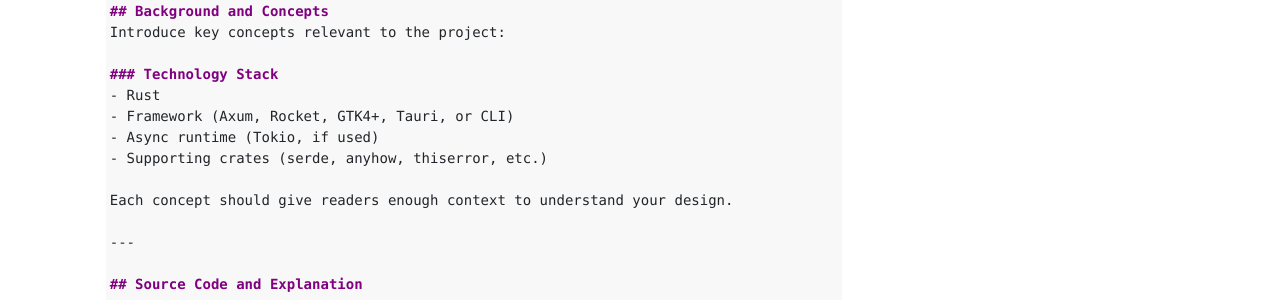
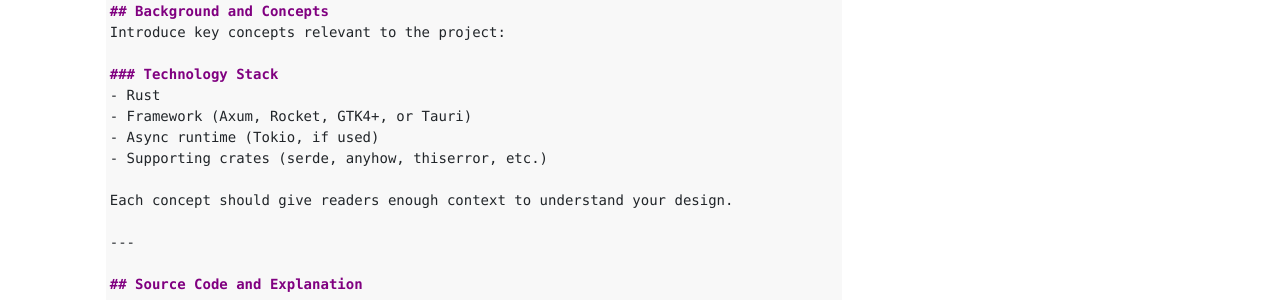
Before and after one commit to gusti-alfarisy/gusti-alfarisy.github.io, a Jekyll site: the page built from _posts/2025-11-25-final-exam-info-fp.md, in a window 1280 px wide and 900 px high, scrolled down 1886 px. Shown: the part 364-664 px from the top of the window. Built offline with Jekyll 4.4.1, drawn with Linux system fonts in a browser that asks for light colours.

Commit message:
remove the cli in technology stack, final exam info FP

```diff
--- a/_posts/2025-11-25-final-exam-info-fp.md
+++ b/_posts/2025-11-25-final-exam-info-fp.md
@@ -76,7 +76,7 @@ Introduce key concepts relevant to the project:
 
 ### Technology Stack
 - Rust
-- Framework (Axum, Rocket, GTK4+, Tauri, or CLI)
+- Framework (Axum, Rocket, GTK4+, or Tauri)
 - Async runtime (Tokio, if used)
 - Supporting crates (serde, anyhow, thiserror, etc.)
 
```
